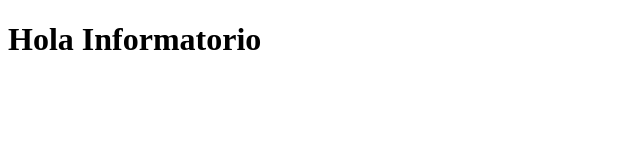
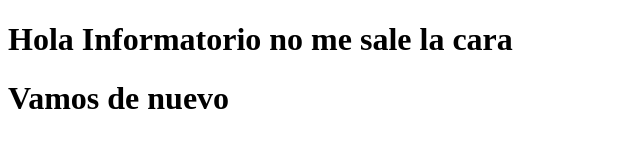
Before and after one commit to lmuchacho/ejemplo, a plain HTML site: page app/index.html in a window 1280 px wide. Shown: the whole page, without its empty margins (0-640 px from the left). Drawn offline with Linux system fonts and the light colour scheme.

Commit message:
quinto commit

```diff
--- a/app/index.html
+++ b/app/index.html
@@ -6,6 +6,7 @@
     <title>Primer despliegue</title>
 </head>
 <body>
-    <h1>Hola Informatorio</h1>
+    <h1>Hola Informatorio no me sale la cara</h1>
+    <h1>Vamos de nuevo</h1>
 </body>
 </html>
```
